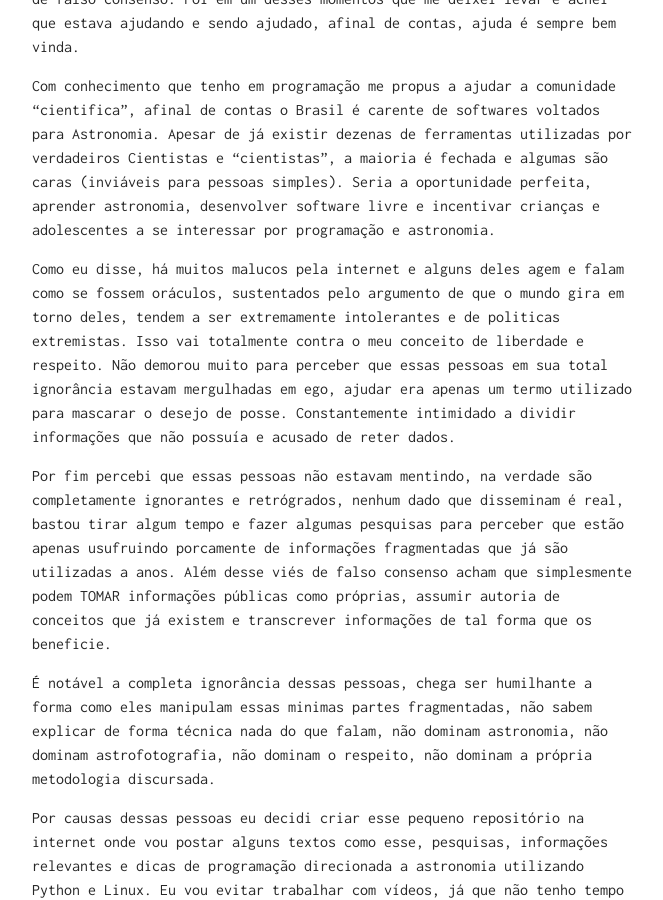
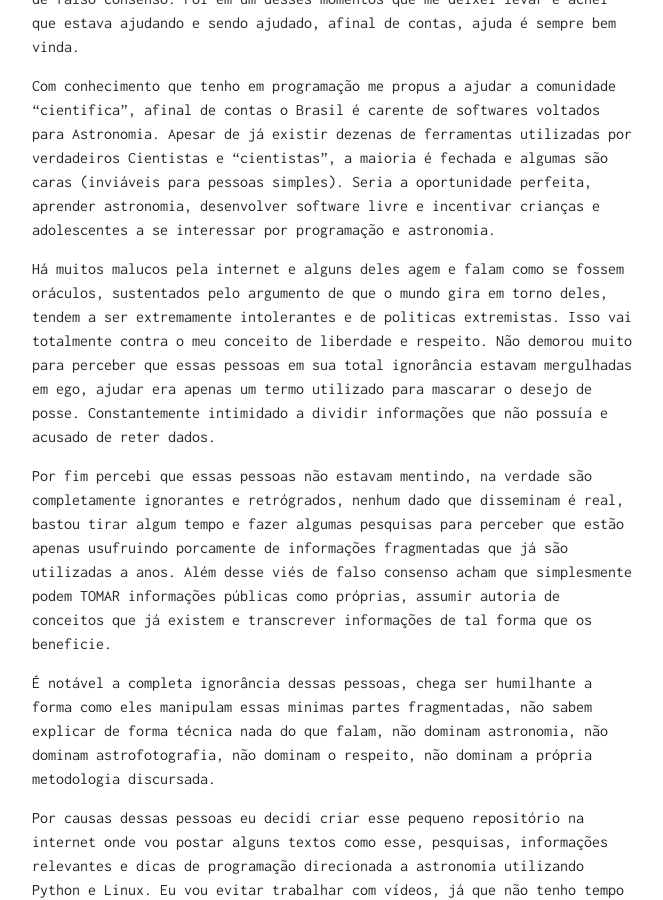
Before and after one commit to MichelLacerda/astronomia, a Jekyll site: the page built from _posts/2017-03-10-daily-1-vies-de-falso-consenso-na-astronomia-astrofotografia-amadora-.md, in a window 1280 px wide and 900 px high, scrolled down 2016 px. Shown: the whole window, without its empty margins (308-971 px from the left). Built offline with Jekyll 4.4.1, drawn with Linux system fonts in a browser that asks for light colours; comment, search, counter and statistics services are not loaded.

Commit message:
Update 2017-03-10-daily-1-vies-de-falso-consenso-na-astronomia-astrofotografia-amadora-.md

```diff
--- a/_posts/2017-03-10-daily-1-vies-de-falso-consenso-na-astronomia-astrofotografia-amadora-.md
+++ b/_posts/2017-03-10-daily-1-vies-de-falso-consenso-na-astronomia-astrofotografia-amadora-.md
@@ -32,7 +32,7 @@ Novamente eu estava sem norte, apenas fazendo pequenas pesquisas pontuais e teta
 
 Com conhecimento que tenho em programação me propus a ajudar a comunidade "cientifica", afinal de contas o Brasil é carente de softwares voltados para Astronomia. Apesar de já existir dezenas de ferramentas utilizadas por verdadeiros Cientistas e "cientistas", a maioria é fechada e algumas são caras (inviáveis para pessoas simples). Seria a oportunidade perfeita, aprender astronomia, desenvolver software livre e incentivar crianças e adolescentes a se interessar por programação e astronomia.
 
-Como eu disse, há muitos malucos pela internet e alguns deles agem e falam como se fossem oráculos, sustentados pelo argumento de que o mundo gira em torno deles, tendem a ser extremamente intolerantes e de politicas extremistas. Isso vai totalmente contra o meu conceito de liberdade e respeito. Não demorou muito para perceber que essas pessoas em sua total ignorância estavam mergulhadas em ego, ajudar era apenas um termo utilizado para mascarar o desejo de posse. Constantemente intimidado a dividir informações que não possuía e acusado de reter dados.
+Há muitos malucos pela internet e alguns deles agem e falam como se fossem oráculos, sustentados pelo argumento de que o mundo gira em torno deles, tendem a ser extremamente intolerantes e de politicas extremistas. Isso vai totalmente contra o meu conceito de liberdade e respeito. Não demorou muito para perceber que essas pessoas em sua total ignorância estavam mergulhadas em ego, ajudar era apenas um termo utilizado para mascarar o desejo de posse. Constantemente intimidado a dividir informações que não possuía e acusado de reter dados.
 
 Por fim percebi que essas pessoas não estavam mentindo, na verdade são completamente ignorantes e retrógrados, nenhum dado que disseminam é real, bastou tirar algum tempo e fazer algumas pesquisas para perceber que estão apenas usufruindo porcamente de informações fragmentadas que já são utilizadas a anos. Além desse viés de falso consenso acham que simplesmente podem TOMAR informações públicas como próprias, assumir autoria de conceitos que já existem e transcrever informações de tal forma que os beneficie.
 
```
